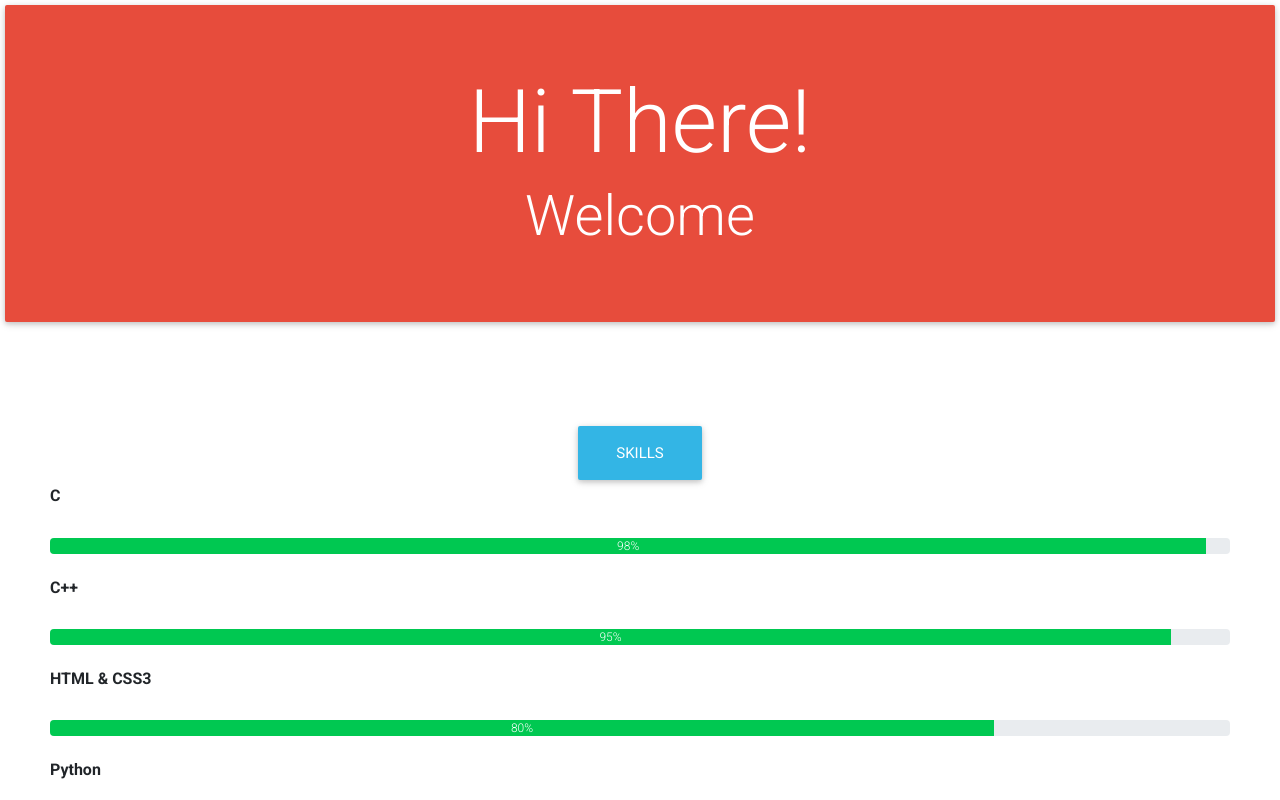
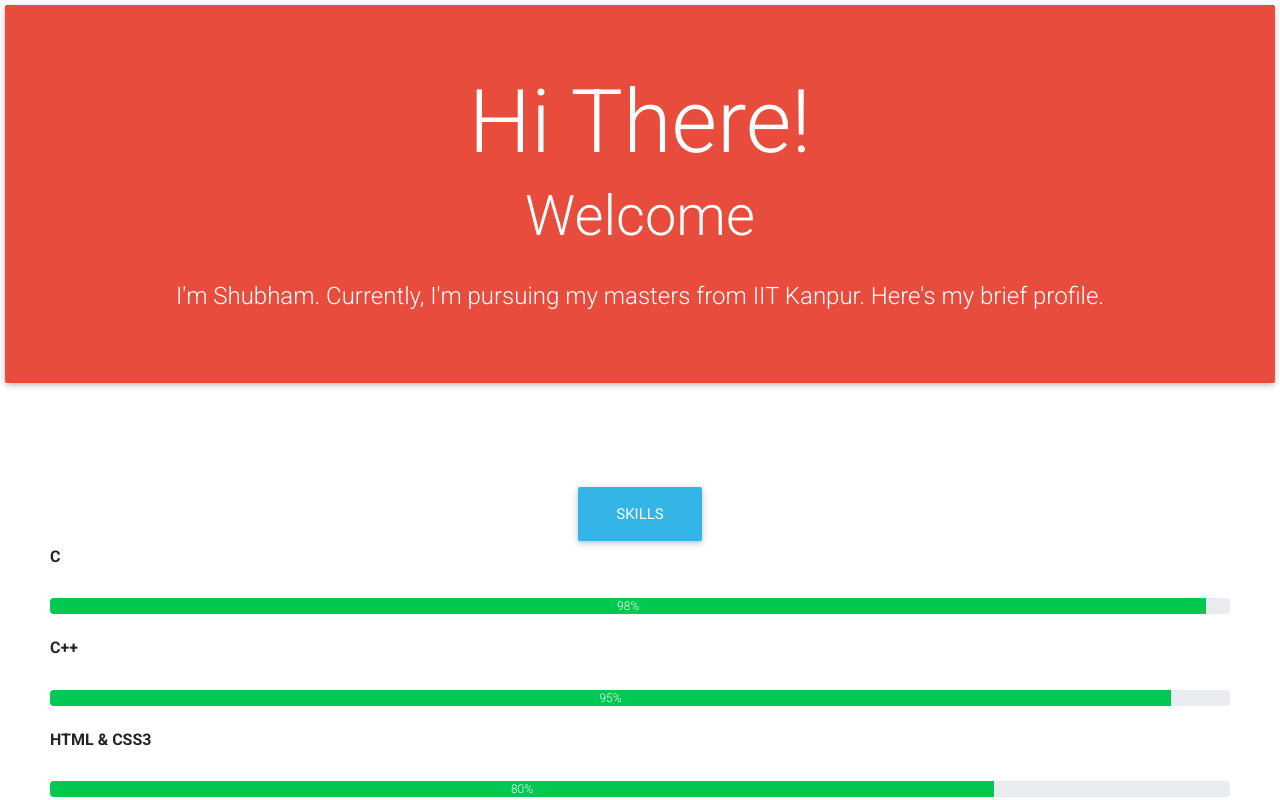
Before and after one commit to shubhamgpt198/shubhamgpt198.github-io, a plain HTML site: page index.html in a window 1280 px wide. Shown: the top 800 px of the page. Drawn offline with nearby package versions, Linux system fonts and the light colour scheme.

Commit message:
Update index.html

```diff
--- a/index.html
+++ b/index.html
@@ -44,7 +44,8 @@ margin: 50px 50px 50px 50px;
 <div class="jumbotron jumbotron-fluid" style="background-color:#e74c3c">
   <div class="container">
     <center> <h2 class="display-2" style="color:#ffff">Hi There!</h2> </center>
-	<center> <h4 class="display-4" style="color:#ffff">Welcome</h4> </center>
+	<center> <h4 class="display-4" style="color:#ffff">Welcome</h4> </center> <br>
+	<center> <h4 class="display-8" style="color:#ffff">I'm Shubham. Currently, I'm pursuing my masters from IIT Kanpur. Here's my brief profile.</h4> </center>
   </div>
 </div>
 </div>
```
